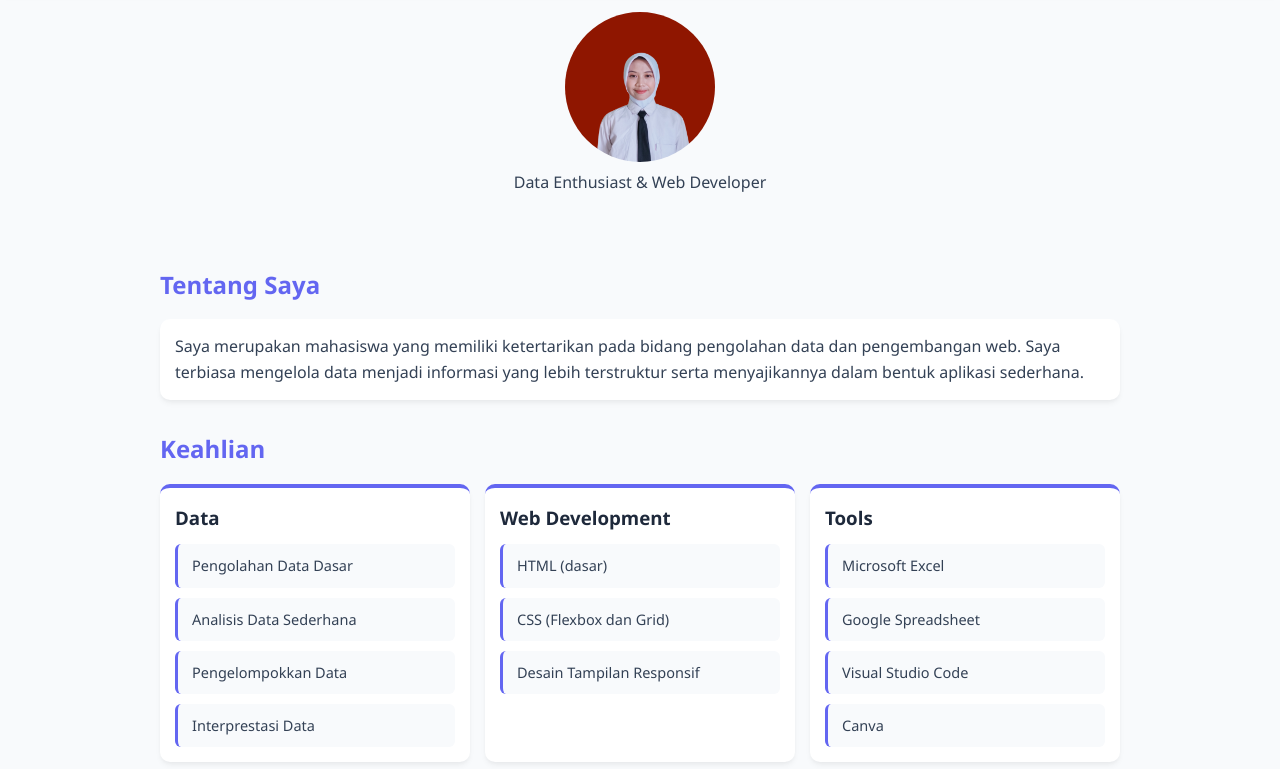
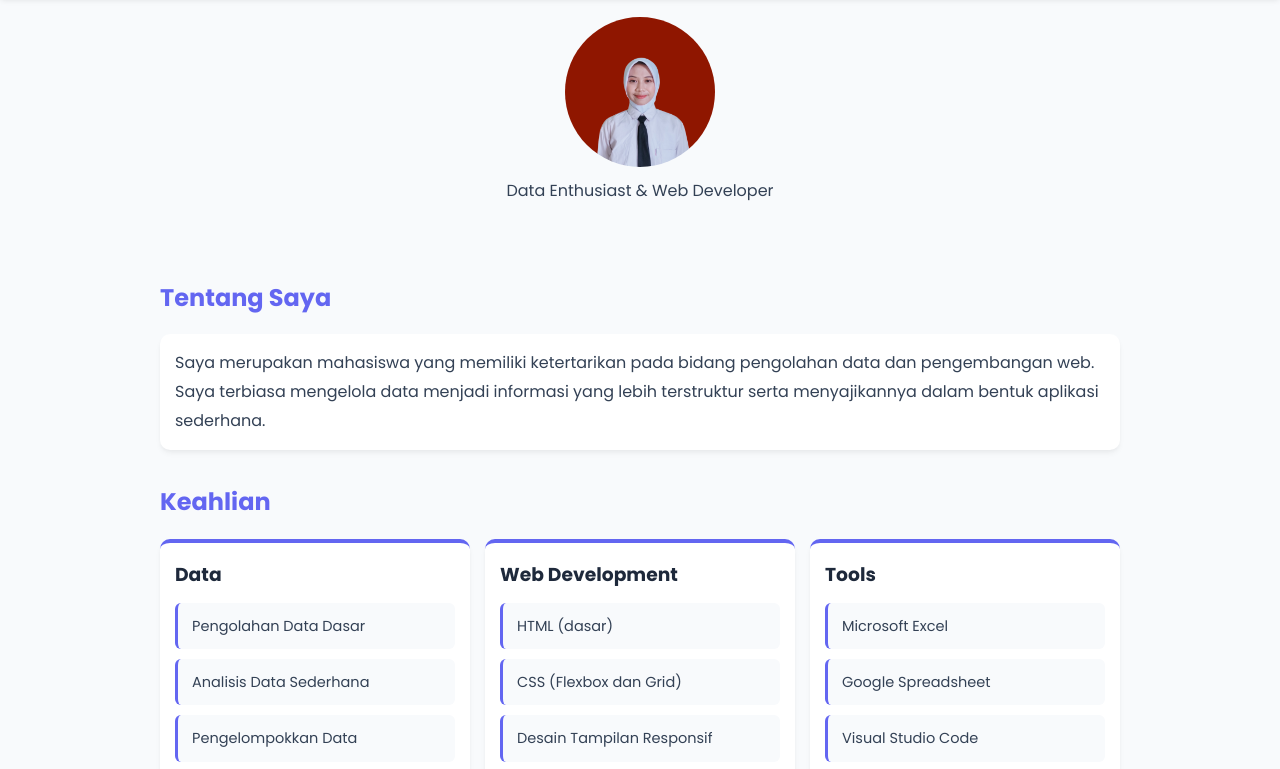
Before and after one commit to audina85dina-dina/lk6, a plain HTML site: page lk5/index.html in a window 1280 px wide. Shown: the part 76-845 px from the top of the page. Drawn offline with Linux system fonts and the light colour scheme.

Commit message:
Perapihan tipografi dan font web

```diff
--- a/lk5/index.html
+++ b/lk5/index.html
@@ -5,6 +5,9 @@
     <meta charset="UTF-8">
     <meta name="viewport" content="width=device-width, initial-scale=1.0">
     <title>Tugas LK4</title>
+    <link rel="preconnect" href="https://fonts.googleapis.com">
+    <link rel="preconnect" href="https://fonts.gstatic.com" crossorigin>
+    <link href="https://fonts.googleapis.com/css2?family=Poppins:wght@300;400;600;700&display=swap" rel="stylesheet">
     <link rel="stylesheet" href="style.css">
 </head>
 
--- a/lk5/style.css
+++ b/lk5/style.css
@@ -15,10 +15,10 @@
 
 
 body {
-  font-family: 'Segoe UI', Tahoma, Geneva, Verdana, sans-serif;
+  font-family: 'Poppins', sans-serif;
   background: var(--bg-light);
   color: var(--text-main);
-  line-height: 1.6;
+  line-height: 1.8;
 }
 
 
```
